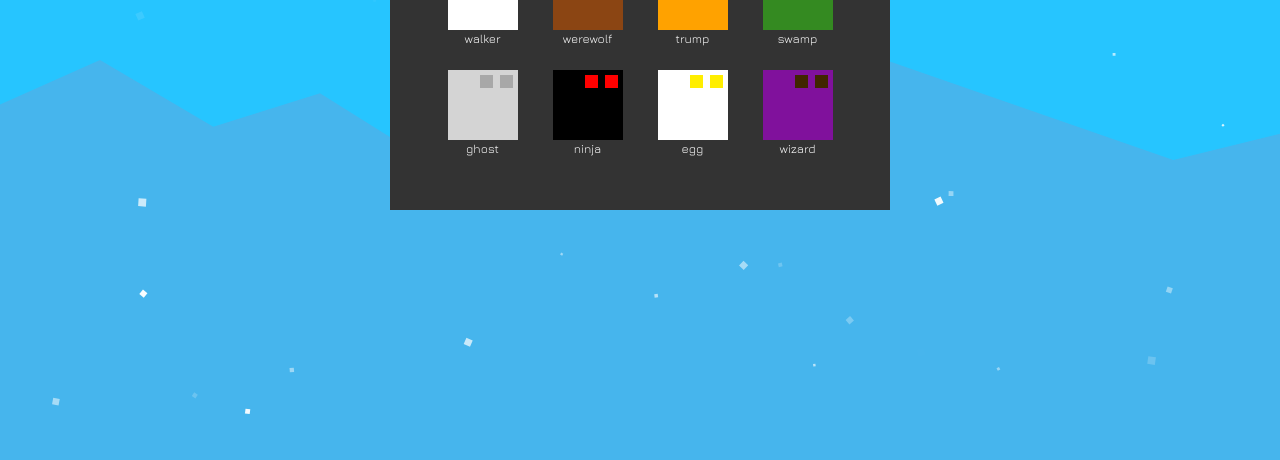
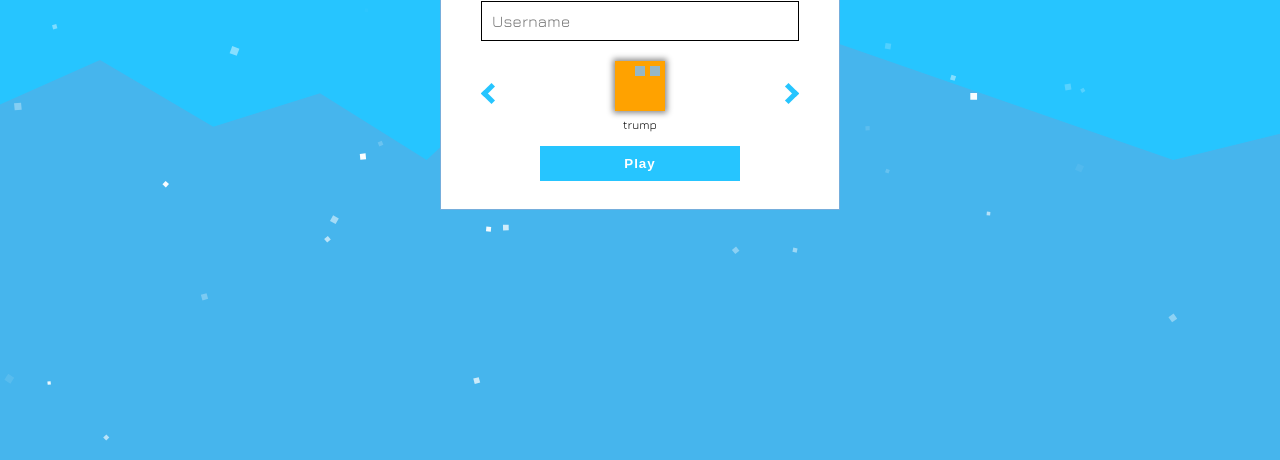
Before and after one commit to squaregamedeveloper/icecube, a website with bundled scripts: page src/index.html in a window 1280 px wide. Shown: the part 340-800 px from the top of the page. Built offline with nearby package versions, Linux system fonts and the light colour scheme.

Commit message:
More refactor

```diff
--- a/src/assets/css/style.css
+++ b/src/assets/css/style.css
@@ -19,11 +19,13 @@ time, mark, audio, video, canvas, input {
     vertical-align: baseline;
     box-sizing: border-box;
 }
+
 /* HTML5 display-role reset for older browsers */
 article, aside, details, figcaption, figure,
 footer, header, hgroup, menu, nav, section {
     display: block;
 }
+
 html, body {
     line-height: 1;
     height: 100%;
@@ -31,17 +33,21 @@ html, body {
     background: #d4f1f9;
     font-family: 'Jura', sans-serif;
 }
+
 ol, ul {
     list-style: none;
 }
+
 blockquote, q {
     quotes: none;
 }
+
 blockquote:before, blockquote:after,
 q:before, q:after {
     content: '';
     content: none;
 }
+
 table {
     border-collapse: collapse;
     border-spacing: 0;
@@ -51,22 +57,40 @@ table {
 /*                                         GLOBAL                                         */
 /*========================================================================================*/
 
-.logo{
+.logo {
     font-size: 30px;
     font-weight: bold;
     text-align: center;
     margin-bottom: 20px;
-    color:#94c6e3;
+    color: #94c6e3;
     font-family: 'Jura', sans-serif;
 }
-.logo span{color: #101e5a;}
+
+.logo span {
+    color: #101e5a;
+}
 
 /*========================================================================================*/
 /*                                         BG/FG                                          */
 /*========================================================================================*/
 
-#background{position: absolute; top: 0; left: 0; width: 100%; height: 100%; z-index: 0;}
-#foreground{position: absolute; top: 0; left: 0; width: 100%; height: 100%; z-index: 10;}
+#background {
+    position: absolute;
+    top: 0;
+    left: 0;
+    width: 100%;
+    height: 100%;
+    z-index: 0;
+}
+
+#foreground {
+    position: absolute;
+    top: 0;
+    left: 0;
+    width: 100%;
+    height: 100%;
+    z-index: 10;
+}
 
 /*========================================================================================*/
 /*                                     LOGIN SECTION                                      */
@@ -85,7 +109,6 @@ table {
     border: 1px solid #75aedc;
 }
 
-
 #login input[type="text"] {
     display: block;
     width: 100%;
@@ -93,19 +116,93 @@ table {
     border: 1px solid #000;
     border-radius: 0;
 }
+
 #login input[type="color"] {
     display: block;
     width: 100px;
     margin: 20px auto;
     border-radius: 0;
 }
-#login button{
+
+#login button {
     display: block;
-    margin: 0 auto;
+    margin: 15px auto;
     width: 200px;
     padding: 10px;
-    border: 1px solid #000;
+    cursor: pointer;
+    border: 0;
+    background: #26C5FF;
     border-radius: 0;
+    color: #FFF;
+    font-weight: bold;
+    letter-spacing: 1px;
+}
+#login button:hover {background: #006bce;}
+
+#skinSlider {
+    position: relative;
+    width: 100%;
+    padding: 20px 0;
+}
+#skinSlider .arrow {
+    position: absolute;
+    top:50%;
+    transform: translateY(-50%);
+    cursor: pointer;
+    border: solid #26C5FF;
+    border-width: 0 5px 5px 0;
+    display: inline-block;
+    padding: 5px;
+}
+
+#skinSlider .arrow:hover {
+    border-color: #006bce;
+}
+
+
+#skinSlider .right {
+    transform: rotate(-45deg);
+    -webkit-transform: rotate(-45deg);
+    right: 3px;
+}
+
+#skinSlider .left {
+    transform: rotate(135deg);
+    -webkit-transform: rotate(135deg);
+    left: 3px;
+}
+
+#skinSlider .skin {
+    position: relative;
+    display: block;
+    width: 50px;
+    height: 50px;
+    margin: 0 auto;
+    -webkit-box-shadow: 0px 0px 6px 2px rgba(136,136,136,1);
+    -moz-box-shadow: 0px 0px 6px 2px rgba(136,136,136,1);
+    box-shadow: 0px 0px 6px 2px rgba(136,136,136,1);
+}
+
+#skinSlider .skin .eyes {
+    position: absolute;
+    right: 5px;
+    top: 5px;
+}
+
+#skinSlider .skin .eyes div {
+    float: right;
+    margin-left: 5px;
+    width: 10px;
+    height: 10px;
+}
+
+#skinSlider .skin h3 {
+    position: absolute;
+    width: 100%;
+    bottom:-20px;
+    font-size: 12px;
+    color: #000000;
+    text-align: center;
 }
 
 /*========================================================================================*/
@@ -120,7 +217,8 @@ table {
     z-index: 50;
     transform: translateX(-50%) translateY(-50%);
 }
-#loader img{
+
+#loader img {
     display: block;
     width: 100px;
     height: 100px;
@@ -139,8 +237,8 @@ table {
 /*                                      SKIN SECTION                                      */
 /*========================================================================================*/
 
-#skinSelector{
-    display: flex;
+#skinSelector {
+    display: none;
     justify-content: space-around;
     align-items: flex-start;
     flex-wrap: wrap;
@@ -154,18 +252,32 @@ table {
     background: #333;
 }
 
-#skinSelector .skin {position: relative; width: 70px; height: 70px; margin: 10px; margin-bottom: 30px;}
-#skinSelector .skin .eyes{position: absolute; right: 5px; top: 5px;}
-#skinSelector .skin .eyes div{float: right; margin-left: 7px; width: 13px; height: 13px;}
-#skinSelector .skin h3{position: absolute; width: 70px; bottom: -15px; font-size: 12px; color: #FFF; text-align: center;}
-#skinSelector .skin:hover {outline: 3px solid #555;}
-
 /*========================================================================================*/
 /*=                                     GAME SECTION                                     =*/
 /*========================================================================================*/
 
-#game{display: none;}
-#game .logo{position: absolute; top: 0.3vw; font-size: 2vw; left: 50%; transform: translateX(-50%);}
+#game {
+    display: none;
+}
 
-#scoreBoard{position: absolute; right: 4vw; top: 4vw; padding: 20px; background: #FFF; opacity: 0.5;}
-#scoreBoard span{display: block; font-size: 1.3vw;}
+#game .logo {
+    position: absolute;
+    top: 0.3vw;
+    font-size: 2vw;
+    left: 50%;
+    transform: translateX(-50%);
+}
+
+#scoreBoard {
+    position: absolute;
+    right: 4vw;
+    top: 4vw;
+    padding: 20px;
+    background: #FFF;
+    opacity: 0.5;
+}
+
+#scoreBoard span {
+    display: block;
+    font-size: 1.3vw;
+}
--- a/src/client-objects/client.js
+++ b/src/client-objects/client.js
@@ -19,7 +19,7 @@ class Client{
 
   play(){
     let playerName = document.getElementById("name").value;
-    let skin = skinManager.selectedSkin;
+    let skin = skinManager.selectSkin();
 
     if (playerName.length < 3){
       document.getElementById("name").style.border = "2px solid red";
@@ -56,7 +56,7 @@ class Client{
     scoreList.sort((a, b) => b.score - a.score);
     scoreBoard.innerHTML = `<span>${room_id}</span><br/>`;
     for(let player of scoreList){
-      scoreBoard.innerHTML += `<span class="scoreLine" style="color:${this.world.players[player.id].color}">${player.name} : ${player.score}</span>`;
+      scoreBoard.innerHTML += `<span class="scoreLine">${player.name} : ${player.score}</span>`;
     }
   }
 
@@ -106,9 +106,9 @@ let background = document.getElementById('background');
 let backgroundManager = new DefaultBackground(background);
 backgroundManager.start();
 
-let skinSelector = document.getElementById('skinSelector');
+let skinSelector = document.getElementById('skinSlider');
 let skinManager = new SkinManager(skinSelector);
-skinManager.displaySkins();
+skinManager.displaySkin();
 
 let canvas = document.getElementById("canvas");
 canvas.setAttribute('width', document.body.clientWidth); //max width
--- a/src/client-objects/skin-manager.js
+++ b/src/client-objects/skin-manager.js
@@ -1,24 +1,39 @@
-export default class SkinManager{
+export default class SkinManager {
 
-
-  constructor(selector){
-    this.selector = selector;
+  static get skins() {
+    return {
+      "walker": {"body": "#FFFFFF", "eyes": "#51DBFF"},
+      "werewolf": {"body": "#8B4513", "eyes": "#FF0000"},
+      "trump": {"body": "#ffa200", "eyes": "#95b7c7"},
+      "swamp": {"body": "#348a21", "eyes": "#4f340a"},
+      "ghost": {"body": "#d4d4d4", "eyes": "#a8a8a8"},
+      "ninja": {"body": "#000000", "eyes": "#FF0000"},
+      "egg": {"body": "#FFFFFF", "eyes": "#ffee00"},
+      "wizard": {"body": "#80119c", "eyes": "#2fff00"},
+    };
   }
 
-  selectSkin(skin) {
-    this.selectedSkin = skin;
-    this.hideSkinSelector();
+  constructor(selector) {
+    this.selector = selector;
+    this.skinList = [];
+    for (let skin in SkinManager.skins) {
+      this.skinList.push(skin);
+    }
+
+    this.selectedSkin = Math.floor(Math.random() * this.skinList.length);
+    this.attachListeners();
+  }
+
+  selectSkin() {
+    return this.skinList[this.selectedSkin];
   };
 
-  hideSkinSelector()  {this.selector.style.display = "none";}
-  showSkinSelector()  {this.selector.style.display = "flex";}
-
-  displaySkins() {
-    this.selector.innerHTML = "";
-    for(let skin in SkinManager.skins){
+  displaySkin() {
+    this.selector.querySelector("#selectedSkin").innerHTML = "";
+    let skin = this.skinList[this.selectedSkin];
     let eyeColor = SkinManager.skins[skin].eyes;
     let bodyColor = SkinManager.skins[skin].body;
-      this.selector.innerHTML += `
+    this.selector.querySelector("#selectedSkin").innerHTML += `
       <a class="skin" data-name="${skin}" style="background: ${bodyColor}">
           <div class="eyes">
               <div style="background: ${eyeColor}"></div>
@@ -27,26 +42,16 @@ export default class SkinManager{
           <h3>${skin}</h3>
       </a>
     `;
-    }
-
-    this.attachListeners();
   };
 
   attachListeners() {
-    let skinElements = document.getElementsByClassName('skin');
-    for (let skinElement of skinElements) {
-      skinElement.addEventListener('click', ()=>(this.selectSkin(skinElement.dataset['name'])));
+    this.selector.querySelector(".left").addEventListener('click', () => {
+      this.selectedSkin = (this.selectedSkin + this.skinList.length - 1) % this.skinList.length;
+      this.displaySkin()
+    });
+    this.selector.querySelector(".right").addEventListener('click', () => {
+      this.selectedSkin = (this.selectedSkin + 1) % this.skinList.length;
+      this.displaySkin()
+    });
   }
 }
-}
-
-SkinManager.skins = {
-  "walker": {"body": "#FFFFFF", "eyes": "#51DBFF"},
-  "werewolf": {"body": "#8B4513", "eyes": "#FF0000"},
-  "trump": {"body": "#ffa200", "eyes": "#95b7c7"},
-  "swamp": {"body": "#348a21", "eyes": "#4f340a"},
-  "ghost": {"body": "#d4d4d4", "eyes": "#a8a8a8"},
-  "ninja": {"body": "#000000", "eyes": "#FF0000"},
-  "egg": {"body": "#FFFFFF", "eyes": "#ffee00"},
-  "wizard": {"body": "#80119c", "eyes": "#402600"},
-};
--- a/src/index.html
+++ b/src/index.html
@@ -19,10 +19,17 @@
             <section id="login">
                 <h1 class="logo"> <span>ICE</span>CUBE </h1>
                 <input name="name" id="name" type="text" placeholder="Username">
+                <div id="skinSlider">
+                    <i class="arrow left"></i>
+                    <div id="selectedSkin"></div>
+                    <i class="arrow right"></i>
+                </div>
                 <button id="playButton">Play</button>
             </section>
 
-            <section id="skinSelector"></section>
+            <section id="skinSelector">
+
+            </section>
 
             <section id="game">
                 <h1 class="logo"> <span>ICE</span>CUBE </h1>
--- a/src/objects/fragments.js
+++ b/src/objects/fragments.js
@@ -61,7 +61,7 @@ export default class FragmentCluster {
       ctx.translate(f.x + f.size / 2, f.y + f.size / 2);
       // rotate the rect
       ctx.rotate(f.rotation * Math.PI / 180);
-      ctx.fillStyle = `#555${(this.alpha).toString(16)}`;
+      ctx.fillStyle = `#555555${(this.alpha).toString(16)}`;
       ctx.fillRect(-f.size / 2, -f.size / 2, f.size, f.size);
       ctx.stroke();
       ctx.restore();
--- a/src/objects/player.js
+++ b/src/objects/player.js
@@ -37,10 +37,10 @@ export default class Player extends Rectangle {
 
   draw(ctx){
     // Draw the player name:
-    ctx.font = "10px Arial";
+    ctx.font = "12px Arial";
     ctx.fillStyle = 'black';
     let stringLen = this.name.length * 7;
-    ctx.fillText(this.name + " : " + this.hp, this.x + (this.size / 2) - (stringLen / 2), this.y - 10);
+    ctx.fillText(this.name, this.x + (this.size / 2) - (stringLen / 2), this.y - 10);
 
     ctx.beginPath();
     ctx.fillStyle = SkinManager.skins[this.skin].body;
```
Lines whose indentation alone changed are shown as unchanged.
